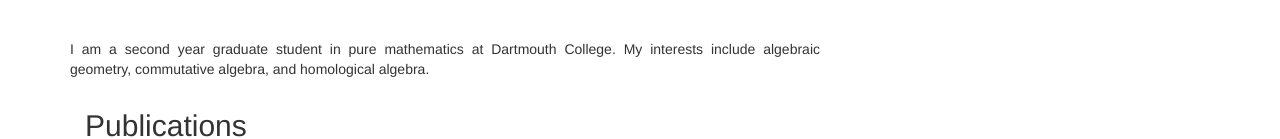
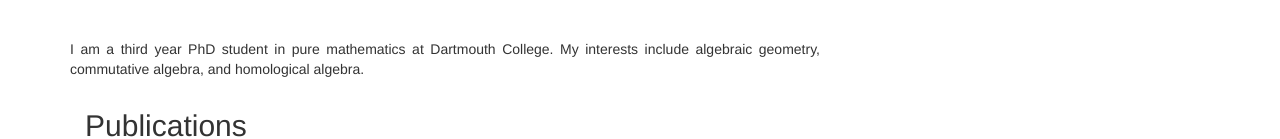
Before and after one commit to willdeg/willdeg.github.io, a plain HTML site: page index.html in a window 1280 px wide. Shown: the part 520-659 px from the top of the page. Drawn offline with nearby package versions, Linux system fonts and the light colour scheme.

Commit message:
update year

```diff
--- a/index.html
+++ b/index.html
@@ -60,7 +60,7 @@
                 <img class="img-responsive" src="covered.png" alt=""><br>
 
                 <div style="margin-top:3%; text-align:justify;">
-					<p>I am a second year graduate student in pure mathematics at Dartmouth College. My interests include algebraic geometry, commutative algebra, and homological algebra. </p>
+					<p>I am a third year PhD student in pure mathematics at Dartmouth College. My interests include algebraic geometry, commutative algebra, and homological algebra. </p>
             </div>
 
             <!-- Contact Info on the Sidebar -->
```
